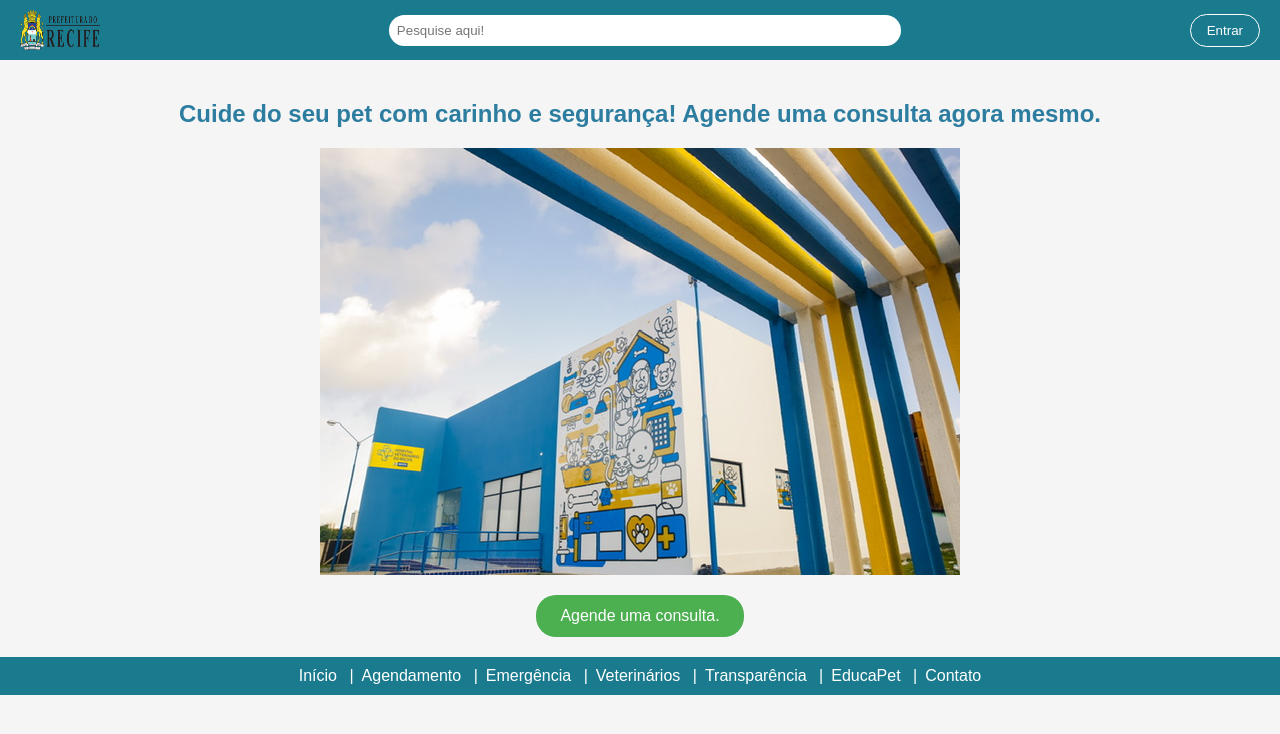
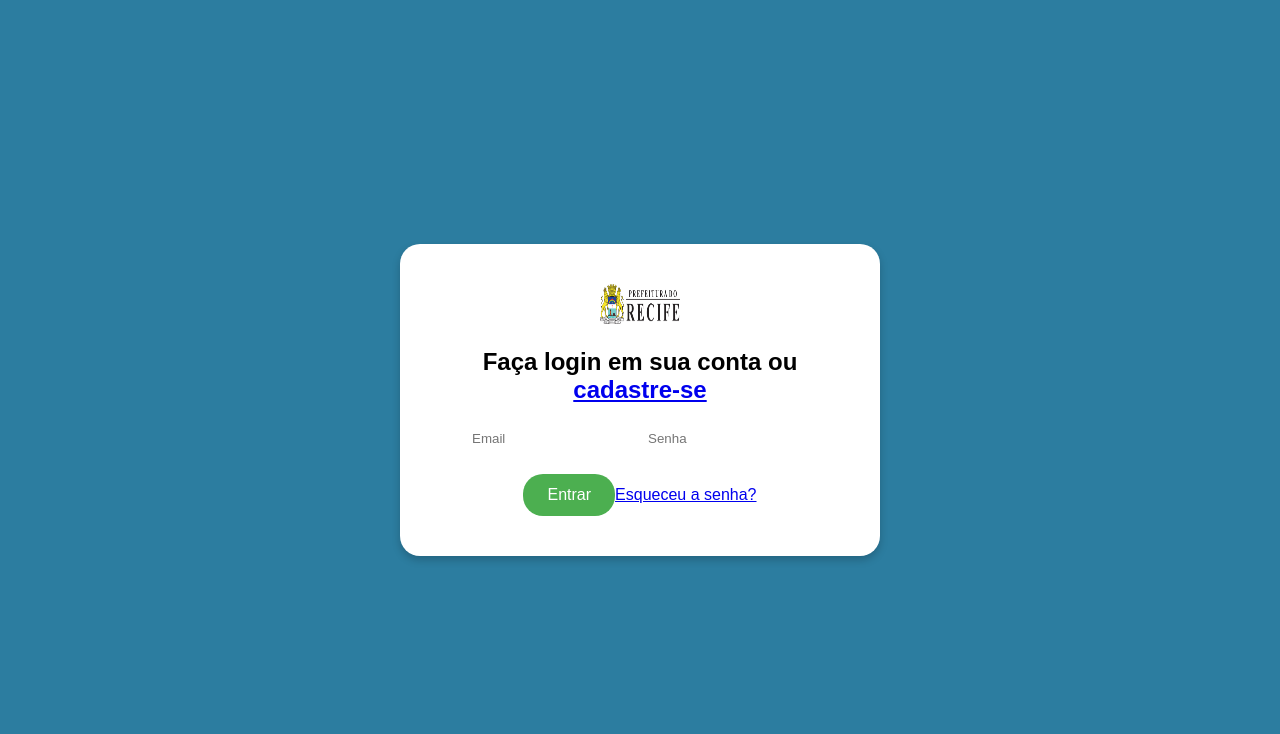
Before and after one commit to ManueleMacedo/pata-site, a React (Create React App) app: page /login in a window 1280 px wide. Shown: the top 734 px of the page. Built offline with nearby package versions, Linux system fonts and the light colour scheme.

Commit message:
criação de rotas

```diff
--- a/src/App.css
+++ b/src/App.css
@@ -78,3 +78,46 @@ body {
 .footer a:hover {
   text-decoration: underline;
 }
+.tela-login {
+  background-color: #2C7DA0;
+  height: 100vh;
+  display: flex;
+  justify-content: center;
+  align-items: center;
+}
+
+.login-container {
+  background-color: white;
+  padding: 40px;
+  border-radius: 20px;
+  text-align: center;
+  width: 300px;
+}
+
+.logo-login {
+  width: 100px;
+  margin-bottom: 20px;
+}
+
+.tela-login {
+  background-color: #2C7DA0;
+  min-height: 100vh;
+  display: flex;
+  align-items: center;
+  justify-content: center;
+}
+
+.login-box {
+  background-color: white;
+  padding: 40px;
+  border-radius: 20px;
+  text-align: center;
+  width: 90%;
+  max-width: 400px;
+  box-shadow: 0 4px 8px rgba(0, 0, 0, 0.2);
+}
+
+.logo-login {
+  width: 100px;
+  margin-bottom: 20px;
+}
--- a/src/App.js
+++ b/src/App.js
@@ -1,32 +1,21 @@
 import React from "react";
-import "./App.css";
+import { BrowserRouter as Router, Routes, Route } from "react-router-dom";
+import "./App.css"
+
+import Telainicial from "./pages/telainicial";
+import TelaLogin from "./pages/telalogin";
+import TelaEsqueciSenha from "./pages/telaesquecisenha";
 
 function App() {
   return (
-    <div className="App">
-      <header className="header">
-        <img src="imagens/logo pref.png" alt="Logo" className="logo" />
-        <input type="text" placeholder="Pesquise aqui!" className="search" />
-        <button className="login-button">Entrar</button>
-      </header>
-
-      <main className="main-content">
-        <h2>Cuide do seu pet com carinho e segurança! Agende uma consulta agora mesmo.</h2>
-        <img className="img-principal"  src="imagens/HVR imagem.webp" alt=""/>
-        <button className="agendar-button">Agende uma consulta.</button>
-      </main>
-      <footer className="footer">
-        <nav>
-          <a href="#">Início</a> |
-          <a href="#">Agendamento</a> |
-          <a href="#">Emergência</a> |
-          <a href="#">Veterinários</a> |
-          <a href="#">Transparência</a> |
-          <a href="#">EducaPet</a> |
-          <a href="#">Contato</a>
-        </nav>
-      </footer>
-    </div>
+    <Router>
+      <Routes>
+        <Route path="/" element={<Telainicial />} />
+        <Route path="/login" element={<TelaLogin />} />
+        <Route path="/esqueci-senha" element={<TelaEsqueciSenha />} />
+        {/* Aqui você adiciona outras rotas depois */}
+      </Routes>
+    </Router>
   );
 }
 
--- /dev/null
+++ b/src/pages/telaesquecisenha.js
@@ -0,0 +1,21 @@
+import React from "react";
+import { Link } from "react-router-dom";
+
+function TelaEsqueciSenha() {
+  return (
+    <div className="tela-login">
+      <div className="login-box">
+        <img src="imagens/logo pref.png" alt="Prefeitura do Recife" className="logo" />
+        <h2>Esqueci minha senha</h2>
+        <p>Para redefinir sua senha, informe o email cadastrado na sua conta e lhe enviaremos um link com as instruções.</p>
+        <input type="email" placeholder="Email" className="search" />
+        <button className="agendar-button">Enviar link de recuperação</button>
+        <div style={{ marginTop: "20px" }}>
+          <Link to="/login" style={{ marginRight: "10px" }}>Cancelar</Link>
+        </div>
+      </div>
+    </div>
+  );
+}
+
+export default TelaEsqueciSenha;
--- /dev/null
+++ b/src/pages/telainicial.js
@@ -0,0 +1,36 @@
+import React from "react";
+import { Link } from "react-router-dom";
+
+function TelaInicial() {
+  return (
+    <div className="App">
+      <header className="header">
+        <img src="imagens/logo pref.png" alt="Logo" className="logo" />
+        <input type="text" placeholder="Pesquise aqui!" className="search" />
+        <Link to="/login">
+            <button className="login-button">Entrar</button>
+        </Link>
+        </header>
+
+      <main className="main-content">
+        <h2>Cuide do seu pet com carinho e segurança! Agende uma consulta agora mesmo.</h2>
+        <img className="img-principal" src="imagens/HVR imagem.webp" alt="" />
+        <button className="agendar-button">Agende uma consulta.</button>
+      </main>
+
+      <footer className="footer">
+        <nav>
+          <a href="#">Início</a> |
+          <a href="#">Agendamento</a> |
+          <a href="#">Emergência</a> |
+          <a href="#">Veterinários</a> |
+          <a href="#">Transparência</a> |
+          <a href="#">EducaPet</a> |
+          <a href="#">Contato</a>
+        </nav>
+      </footer>
+    </div>
+  );
+}
+
+export default TelaInicial;
--- /dev/null
+++ b/src/pages/telalogin.js
@@ -0,0 +1,19 @@
+import React from "react";
+import { Link } from "react-router-dom";
+
+function TelaLogin() {
+  return (
+    <div className="tela-login">
+      <div className="login-box">
+        <img src="imagens/logo pref.png" alt="Prefeitura do Recife" className="logo" />
+        <h2>Faça login em sua conta ou <a href="#">cadastre-se</a></h2>
+        <input type="email" placeholder="Email" className="search" />
+        <input type="password" placeholder="Senha" className="search" />
+        <button className="agendar-button">Entrar</button>
+        <Link to="/esqueci-senha">Esqueceu a senha?</Link>
+      </div>
+    </div>
+  );
+}
+
+export default TelaLogin;
```
